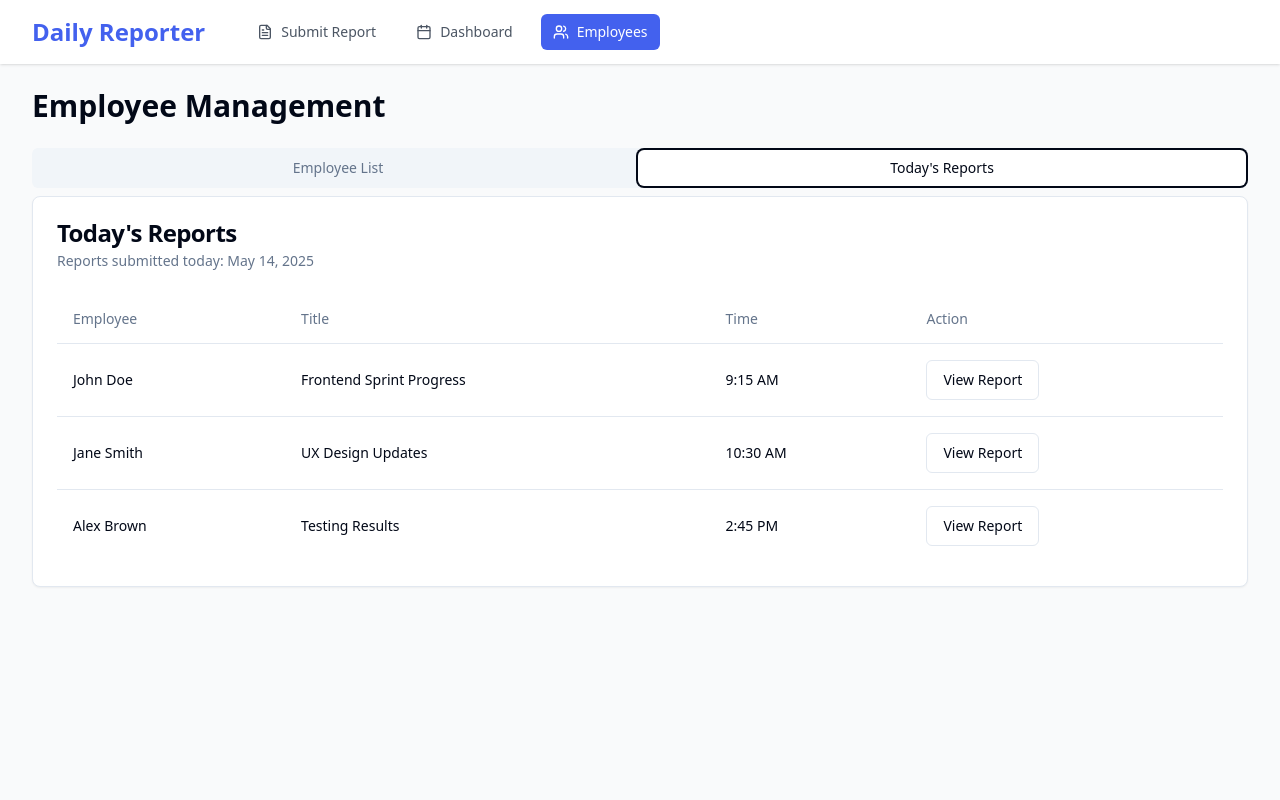
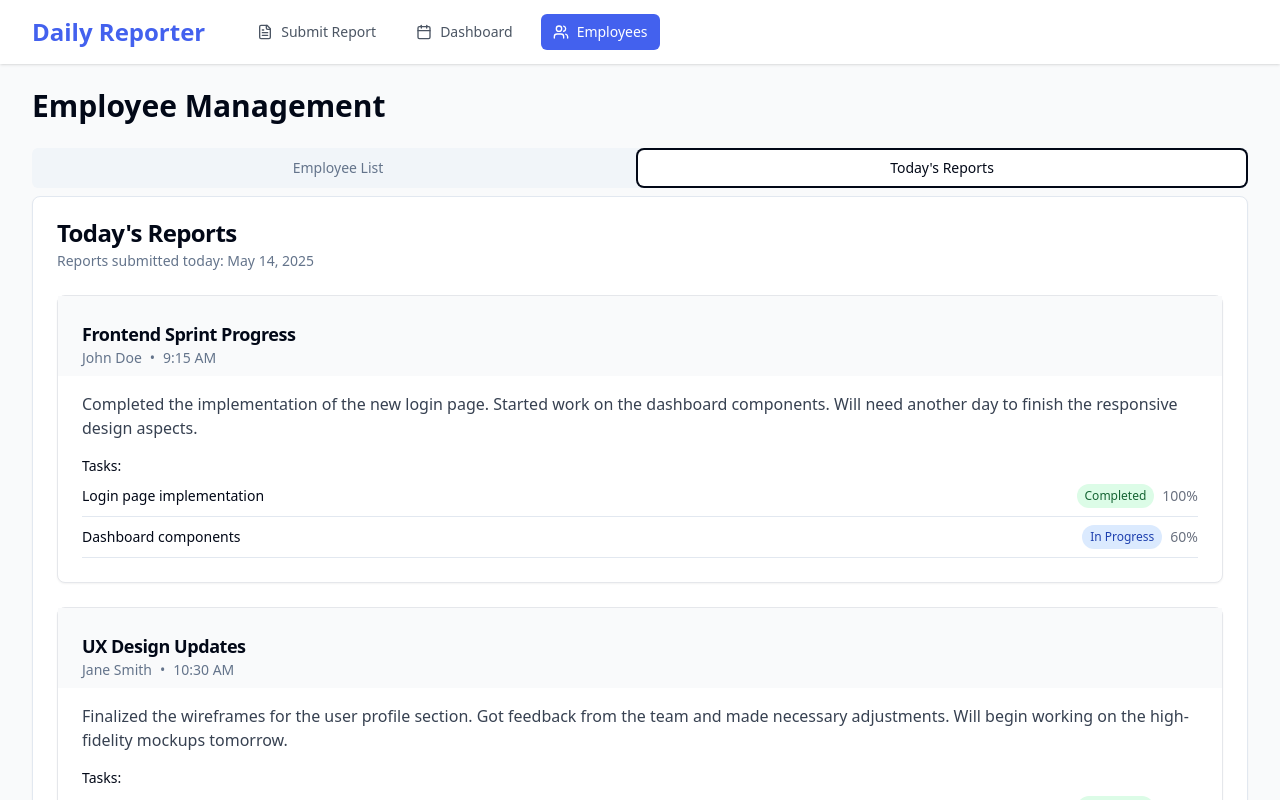
Before and after one commit to SandeepSingh-812002/daily-glimpse-dashboard, a React (Vite) app: page /employees in a window 1280 px wide. Both pictures are taken after a click on the tab "Today's Reports". Shown: the top 800 px of the page. Built offline with nearby package versions, Linux system fonts and the light colour scheme.

Commit message:
Refactor: Display reports directly in Today's Reports tab
Display report details directly in the "Today's Reports" tab instead of using buttons to open them.

```diff
--- a/src/pages/EmployeeManagement.tsx
+++ b/src/pages/EmployeeManagement.tsx
@@ -21,9 +21,42 @@ const employees = [
 
 // Mock data for today's reports
 const todaysReports = [
-  { id: "1", employeeId: "1", employeeName: "John Doe", title: "Frontend Sprint Progress", timestamp: new Date().setHours(9, 15) },
-  { id: "2", employeeId: "2", employeeName: "Jane Smith", title: "UX Design Updates", timestamp: new Date().setHours(10, 30) },
-  { id: "3", employeeId: "5", employeeName: "Alex Brown", title: "Testing Results", timestamp: new Date().setHours(14, 45) },
+  {
+    id: "1",
+    employeeId: "1",
+    employeeName: "John Doe",
+    title: "Frontend Sprint Progress",
+    timestamp: new Date().setHours(9, 15),
+    content: "Completed the implementation of the new login page. Started work on the dashboard components. Will need another day to finish the responsive design aspects.",
+    tasks: [
+      { description: "Login page implementation", status: "Completed", completion: 100 },
+      { description: "Dashboard components", status: "In Progress", completion: 60 }
+    ]
+  },
+  {
+    id: "2",
+    employeeId: "2",
+    employeeName: "Jane Smith",
+    title: "UX Design Updates",
+    timestamp: new Date().setHours(10, 30),
+    content: "Finalized the wireframes for the user profile section. Got feedback from the team and made necessary adjustments. Will begin working on the high-fidelity mockups tomorrow.",
+    tasks: [
+      { description: "User profile wireframes", status: "Completed", completion: 100 },
+      { description: "High-fidelity mockups", status: "Pending", completion: 0 }
+    ]
+  },
+  {
+    id: "3",
+    employeeId: "5",
+    employeeName: "Alex Brown",
+    title: "Testing Results",
+    timestamp: new Date().setHours(14, 45),
+    content: "Completed the test cases for the authentication flow. Found 3 critical bugs that need to be addressed before release. Will provide more detailed documentation tomorrow.",
+    tasks: [
+      { description: "Authentication test cases", status: "Completed", completion: 100 },
+      { description: "Bug documentation", status: "In Progress", completion: 80 }
+    ]
+  },
 ];
 
 const EmployeeManagement = () => {
@@ -122,41 +155,58 @@ const EmployeeManagement = () => {
               </CardDescription>
             </CardHeader>
             <CardContent>
-              <Table>
-                <TableHeader>
-                  <TableRow>
-                    <TableHead>Employee</TableHead>
-                    <TableHead>Title</TableHead>
-                    <TableHead>Time</TableHead>
-                    <TableHead>Action</TableHead>
-                  </TableRow>
-                </TableHeader>
-                <TableBody>
-                  {todaysReports.length > 0 ? (
-                    todaysReports.map((report) => (
-                      <TableRow key={report.id}>
-                        <TableCell>{report.employeeName}</TableCell>
-                        <TableCell>{report.title}</TableCell>
-                        <TableCell>{format(new Date(report.timestamp), "h:mm a")}</TableCell>
-                        <TableCell>
-                          <Button
-                            variant="outline"
-                            onClick={() => navigate(`/dashboard?reportId=${report.id}`)}
-                          >
-                            View Report
-                          </Button>
-                        </TableCell>
-                      </TableRow>
-                    ))
-                  ) : (
-                    <TableRow>
-                      <TableCell colSpan={4} className="text-center py-4">
-                        No reports submitted today
-                      </TableCell>
-                    </TableRow>
-                  )}
-                </TableBody>
-              </Table>
+              {todaysReports.length > 0 ? (
+                <div className="space-y-6">
+                  {todaysReports.map((report) => (
+                    <Card key={report.id} className="border border-gray-200">
+                      <CardHeader className="bg-gray-50 pb-2">
+                        <div className="flex items-center justify-between">
+                          <div>
+                            <CardTitle className="text-lg">{report.title}</CardTitle>
+                            <CardDescription className="flex items-center gap-2">
+                              <span>{report.employeeName}</span>
+                              <span>•</span>
+                              <span>{format(new Date(report.timestamp), "h:mm a")}</span>
+                            </CardDescription>
+                          </div>
+                        </div>
+                      </CardHeader>
+                      <CardContent className="pt-4">
+                        <div className="space-y-4">
+                          <div>
+                            <p className="text-gray-700">{report.content}</p>
+                          </div>
+
+                          <div className="mt-4">
+                            <h4 className="font-medium text-sm mb-2">Tasks:</h4>
+                            <div className="space-y-2">
+                              {report.tasks.map((task, index) => (
+                                <div key={index} className="flex items-center justify-between text-sm border-b pb-2">
+                                  <div className="flex-1">{task.description}</div>
+                                  <div className="flex items-center gap-2">
+                                    <span className={`px-2 py-1 rounded-full text-xs ${
+                                      task.status === "Completed" ? "bg-green-100 text-green-800" :
+                                      task.status === "In Progress" ? "bg-blue-100 text-blue-800" :
+                                      "bg-gray-100 text-gray-800"
+                                    }`}>
+                                      {task.status}
+                                    </span>
+                                    <span className="text-gray-500">{task.completion}%</span>
+                                  </div>
+                                </div>
+                              ))}
+                            </div>
+                          </div>
+                        </div>
+                      </CardContent>
+                    </Card>
+                  ))}
+                </div>
+              ) : (
+                <div className="text-center py-8 text-gray-500">
+                  No reports submitted today
+                </div>
+              )}
             </CardContent>
           </Card>
         </TabsContent>
```
